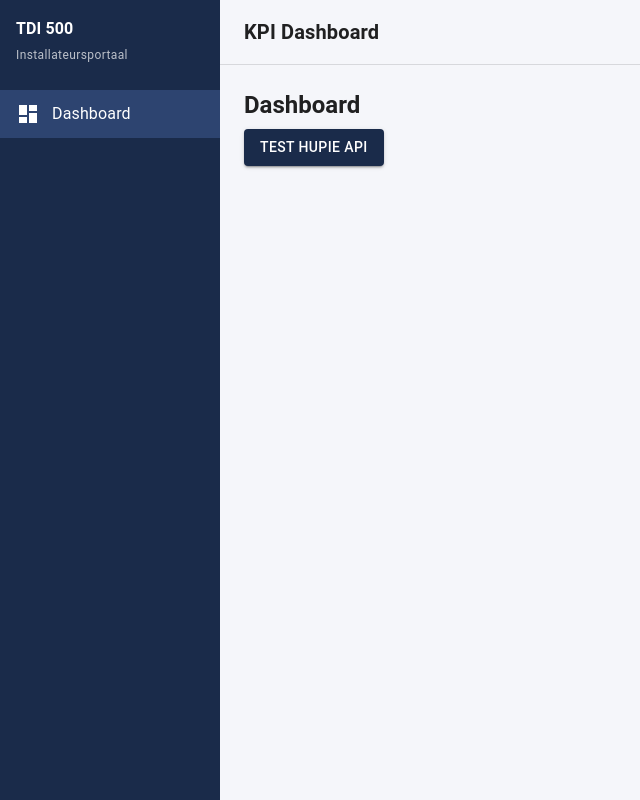
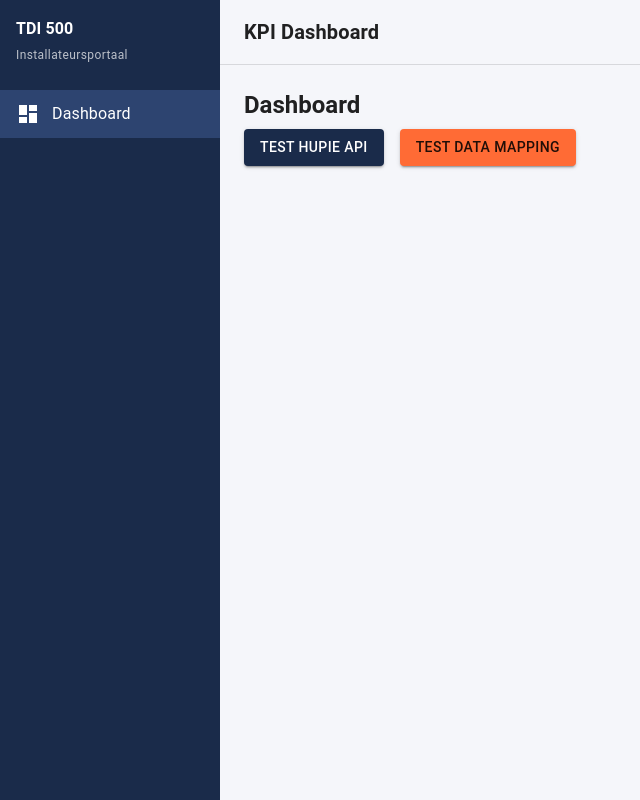
Before and after one commit to TBI-SCC-ICT-Diensten/tdi500-kpi-dashboard, a React (Vite) app: page / in a window 1280 px wide. Shown: the whole page, without its empty margins (0-640 px from the left). Built offline with nearby package versions, Linux system fonts and the light colour scheme; no server answers.

Commit message:
feat: add data mapping test button to DashboardPage
Add 'Test Data Mapping' button that fetches full heat pump data,
runs the SPARQL mapper, and displays a summary with heat pump count,
measurements, and error codes. Logs mapped HeatPumpSystem[] to console.

```diff
--- a/src/pages/DashboardPage.tsx
+++ b/src/pages/DashboardPage.tsx
@@ -1,17 +1,21 @@
 import { useState } from 'react';
 import { Box, Typography, Button, Alert, CircularProgress } from '@mui/material';
 import { executeSparqlQuery } from '../services/hupieApi';
-import { SPARQL_LIST_HEATPUMPS } from '../services/sparqlQueries';
+import { SPARQL_LIST_HEATPUMPS, SPARQL_ALL_HEATPUMP_DATA } from '../services/sparqlQueries';
+import { mapSparqlToHeatPumps } from '../services/dataMapper';
 import type { SparqlResponse, ApiError } from '../types/api';
+import type { HeatPumpSystem } from '../types/heatpump';
 
 const DashboardPage = () => {
   const [loading, setLoading] = useState(false);
   const [result, setResult] = useState<SparqlResponse | null>(null);
+  const [mappedData, setMappedData] = useState<HeatPumpSystem[] | null>(null);
   const [error, setError] = useState<ApiError | null>(null);
 
   const testConnection = async () => {
     setLoading(true);
     setResult(null);
+    setMappedData(null);
     setError(null);
     try {
       const data = await executeSparqlQuery(SPARQL_LIST_HEATPUMPS);
@@ -23,21 +27,54 @@ const DashboardPage = () => {
     }
   };
 
+  const testFullDataMapping = async () => {
+    setLoading(true);
+    setResult(null);
+    setMappedData(null);
+    setError(null);
+    try {
+      const data = await executeSparqlQuery(SPARQL_ALL_HEATPUMP_DATA);
+      setResult(data);
+
+      const heatPumps = mapSparqlToHeatPumps(data);
+      setMappedData(heatPumps);
+      console.log('Mapped HeatPumpSystem[]:', heatPumps);
+    } catch (err) {
+      setError(err as ApiError);
+    } finally {
+      setLoading(false);
+    }
+  };
+
+  const totalMeasurements = mappedData?.reduce((sum, hp) => sum + hp.measurements.length, 0) ?? 0;
+  const totalErrorCodes = mappedData?.reduce((sum, hp) => sum + hp.errorCodes.length, 0) ?? 0;
+
   return (
     <Box>
       <Typography variant="h5" gutterBottom>
         Dashboard
       </Typography>
 
+      <Box sx={{ display: 'flex', gap: 2, mb: 2 }}>
         <Button
           variant="contained"
           onClick={testConnection}
           disabled={loading}
-        sx={{ mb: 2 }}
         >
           {loading ? <CircularProgress size={20} sx={{ mr: 1 }} /> : null}
           Test Hupie API
         </Button>
+
+        <Button
+          variant="contained"
+          color="secondary"
+          onClick={testFullDataMapping}
+          disabled={loading}
+        >
+          {loading ? <CircularProgress size={20} sx={{ mr: 1 }} /> : null}
+          Test Data Mapping
+        </Button>
+      </Box>
 
       {error && (
         <Alert severity="error" sx={{ mb: 2 }}>
@@ -45,10 +82,17 @@ const DashboardPage = () => {
         </Alert>
       )}
 
+      {mappedData && (
+        <Alert severity="info" sx={{ mb: 2 }}>
+          {mappedData.length} warmtepompen gevonden, {totalMeasurements} metingen, {totalErrorCodes} foutcodes
+        </Alert>
+      )}
+
       {result && (
         <Box>
           <Alert severity="success" sx={{ mb: 2 }}>
-            Verbinding geslaagd — {result.results.bindings.length} warmtepompen gevonden
+            Verbinding geslaagd — {result.results.bindings.length} bindings ontvangen
+            {mappedData ? ` → ${mappedData.length} warmtepompen gemapped` : ''}
           </Alert>
           <Box
             component="pre"
@@ -61,7 +105,7 @@ const DashboardPage = () => {
               fontSize: '0.8rem',
             }}
           >
-            {JSON.stringify(result, null, 2)}
+            {JSON.stringify(mappedData ?? result, null, 2)}
           </Box>
         </Box>
       )}
```
Lines whose indentation alone changed are shown as unchanged.
